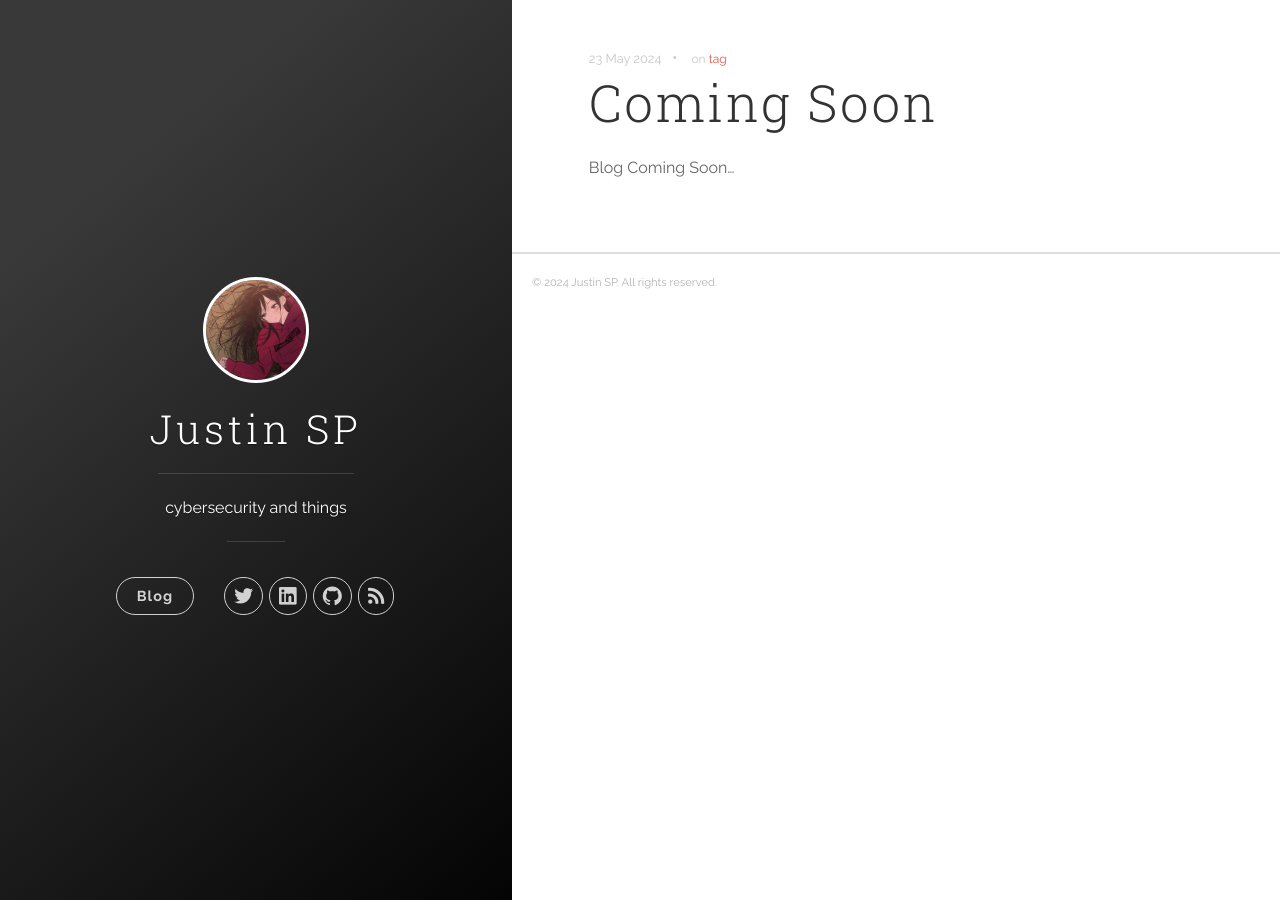
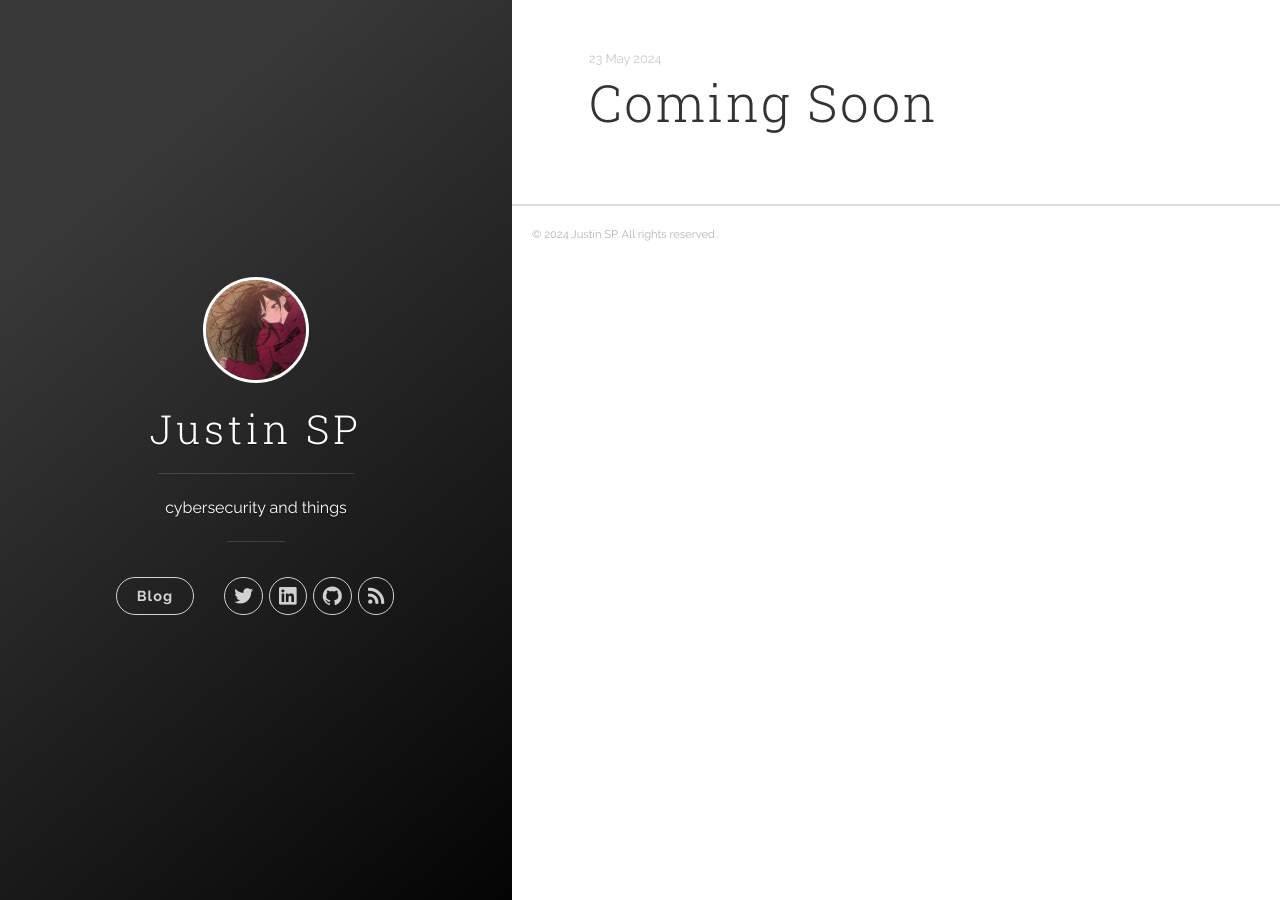
Before and after one commit to chxuru/chxuru.github.io, a Jekyll site: the page built from _posts/2024-05-23-coming-soon.markdown, in a window 1280 px wide. Built offline with Jekyll 4.4.1, drawn with Linux system fonts in a browser that asks for light colours.

Commit message:
Update 2024-05-23-coming-soon.markdown

```diff
--- a/_posts/2024-05-23-coming-soon.markdown
+++ b/_posts/2024-05-23-coming-soon.markdown
@@ -1,7 +1,6 @@
 ---
 title:  "Coming Soon"
 date:   2024-05-23 00:00:00
-categories: [category]
-tags: [tag]
+categories: []
+tags: []
 ---
-Blog Coming Soon...
```
